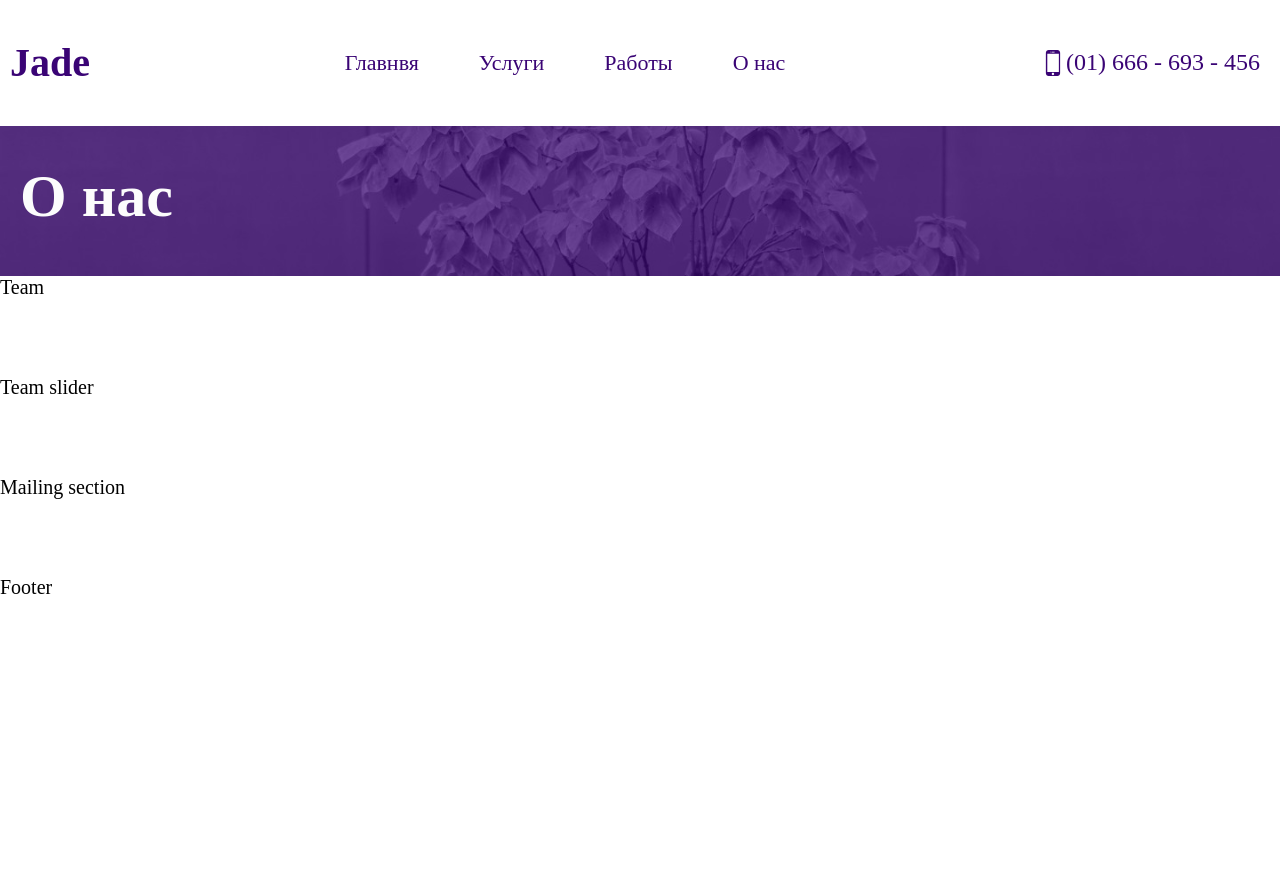
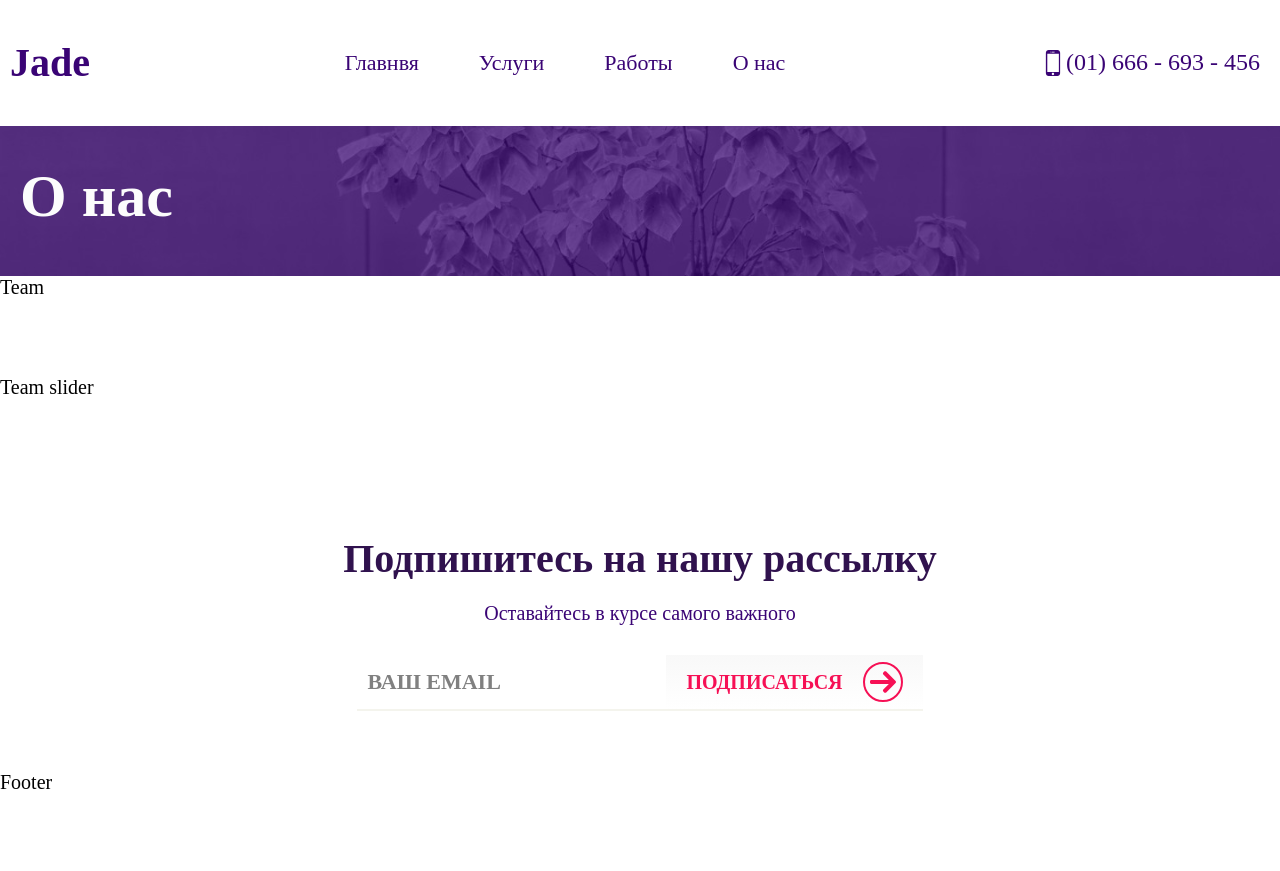
Before and after one commit to drimchansky/jade, a Gatsby site: page /about in a window 1280 px wide. Before the commit the page ends 800 px from the top, so only its background shows below. Built offline with nearby package versions, Linux system fonts and the light colour scheme; Gatsby itself is replaced by a stand-in of ours.

Commit message:
Create mailing

```diff
--- a/src/components/common/Mailing.js
+++ b/src/components/common/Mailing.js
@@ -1,17 +1,117 @@
 // libraries
 import React from 'react'
 import styled from 'styled-components'
+// components
+import { Arrow } from './SVGIcons'
+// custom
+import { colors } from '../../utility/variables'
 
 const Mailing = () => {
   return (
     <Section>
-      <>Mailing section</>
+      <Title>Подпишитесь на нашу рассылку</Title>
+      <Subtitle>Оставайтесь в курсе самого важного</Subtitle>
+      <WrapperStyled>
+        <input type="email" placeholder="ВАШ EMAIL" />
+        <button>
+          Подписаться
+          <span>
+            <Arrow fill={colors.primary} size="1.3rem" />
+          </span>
+        </button>
+      </WrapperStyled>
     </Section>
   )
 }
 
 const Section = styled.section`
   min-height: 100px;
+  display: flex;
+  align-items: center;
+  flex-direction: column;
+  padding: 3rem 10px;
+`
+
+const Title = styled.h4`
+  text-align: center;
+  font-size: 2rem;
+  color: ${colors.secondaryThree};
+`
+
+const Subtitle = styled.span`
+  font-size: 1rem;
+  color: ${colors.secondaryTwo};
+  margin-top: 1rem;
+  text-align: center;
+`
+
+const WrapperStyled = styled.div`
+  margin-top: 1.5rem;
+  display: flex;
+  flex-direction: column;
+  flex-wrap: wrap;
+  justify-content: center;
+
+  @media (min-width: 576px) {
+    border-bottom: 2px solid ${colors.lightGrey};
+    flex-direction: row;
+    height: 54px;
+  }
+
+  & input {
+    color: ${colors.secondaryThree};
+    font-weight: bold;
+    font-size: 1.1rem;
+    padding: 10px;
+    border: 2px solid ${colors.lightGrey};
+
+    @media (min-width: 576px) {
+      height: 100%;
+      padding: 0;
+      padding-left: 10px;
+      padding-right: 10px;
+      border: none;
+    }
+
+    &::placeholder {
+      color: gray;
+    }
+  }
+
+  & button {
+    cursor: pointer;
+    padding: 0.5rem 1rem;
+    text-transform: uppercase;
+    font-weight: bold;
+    margin-top: 1rem;
+    display: flex;
+    align-items: center;
+    color: ${colors.primary};
+    border: none;
+    border-bottom: 2px solid ${colors.lightGrey};
+    background: linear-gradient(180deg, rgba(242, 242, 242, 0.5) 0%, rgba(255, 255, 255, 0) 100%);
+
+    @media (min-width: 576px) {
+      margin: 0;
+      height: 100%;
+      border: none;
+    }
+  }
+
+  & span {
+    border: 2px solid ${colors.primary};
+    border-radius: 50%;
+    height: 1.8rem;
+    width: 1.8rem;
+    display: flex;
+    justify-content: center;
+    align-items: center;
+    margin-left: auto;
+
+    @media (min-width: 576px) {
+      margin-left: 1rem;
+    }
+  }
 `
 
 export default Mailing
--- a/src/components/common/SVGIcons.js
+++ b/src/components/common/SVGIcons.js
@@ -14,4 +14,18 @@ const Phone = ({ fill, size }) => {
   )
 }
 
-export { Phone }
+const Arrow = ({ fill, size }) => {
+  return (
+    <svg
+      xmlns="http://www.w3.org/2000/svg"
+      viewBox="0 0 492.004 492.004"
+      fill={fill}
+      height={size}
+      width={size}
+    >
+      <path d="M484.14 226.886L306.46 49.202c-5.072-5.072-11.832-7.856-19.04-7.856-7.216 0-13.972 2.788-19.044 7.856l-16.132 16.136c-5.068 5.064-7.86 11.828-7.86 19.04 0 7.208 2.792 14.2 7.86 19.264L355.9 207.526H26.58C11.732 207.526 0 219.15 0 234.002v22.812c0 14.852 11.732 27.648 26.58 27.648h330.496L252.248 388.926c-5.068 5.072-7.86 11.652-7.86 18.864 0 7.204 2.792 13.88 7.86 18.948l16.132 16.084c5.072 5.072 11.828 7.836 19.044 7.836 7.208 0 13.968-2.8 19.04-7.872l177.68-177.68c5.084-5.088 7.88-11.88 7.86-19.1.016-7.244-2.776-14.04-7.864-19.12z" />
+    </svg>
+  )
+}
+
+export { Phone, Arrow }
--- a/src/components/home/Cards.js
+++ b/src/components/home/Cards.js
@@ -48,7 +48,7 @@ const CardsStyled = styled.div`
   color: ${colors.secondaryThree};
 
   @media (min-width: 768px) {
-    padding: 8rem 0.5rem;
+    padding: 8rem 0.5rem 3rem;
   }
 
   & h2 {
```
